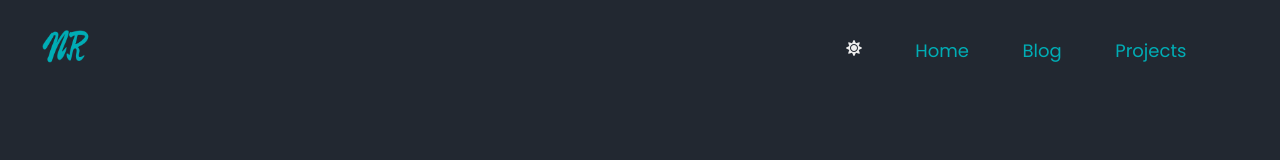
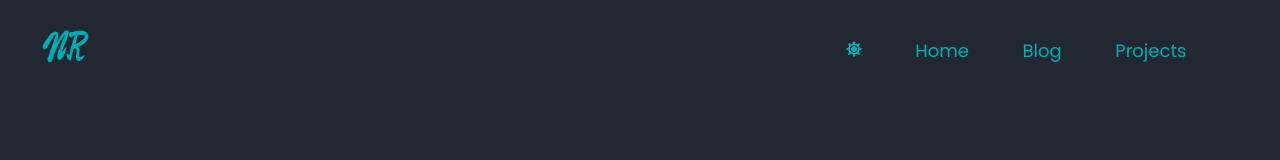
Before and after one commit to MaximusAlvarez/MyWebsite, an Angular app: page /blog in a window 1280 px wide. Shown: the top 160 px of the page. Built offline with nearby package versions, Linux system fonts and the light colour scheme; what ngx-typed-js would draw is missing.

Commit message:
fixed all color issues in theme changing

```diff
--- a/src/app/app.component.html
+++ b/src/app/app.component.html
@@ -32,7 +32,12 @@
     </mat-drawer>
     <div class="navbar">
         <div class="navbar-start">
-			<img src="../assets/logoDark.png" *ngIf="isDarkTheme | async" style="width: 50px;" alt="" />
+            <img
+                src="../assets/logoDark.png"
+                *ngIf="isDarkTheme | async"
+                style="width: 50px;"
+                alt=""
+            />
             <img
                 src="../assets/logoLight.png"
                 *ngIf="(isDarkTheme | async) === false"
@@ -40,21 +45,32 @@
                 alt=""
             />
         </div>
-		<div class="navbar-end" *ngIf="!smallScreen">
-			<fa-icon [icon]="faSun" *ngIf="isDarkTheme | async" (click)="toggleTheme(false)"></fa-icon>
-			<fa-icon [icon]="faMoon" *ngIf="(isDarkTheme | async) === false" (click)="toggleTheme(true)"></fa-icon>
-			<div class="middle" [routerLink]="['/']">Home</div>
-			<div class="middle" [routerLink]="['/blog']">Blog</div>
-			<div class="middle" [routerLink]="['/projects']">Projects</div>
-		</div>
-		<button
-			mat-icon-button
-			class="icon sidebarButton"
+        <div class="navbar-end">
+            <span class="sidebarButton" [ngClass]="{ 'marginLeftAuto': smallScreen }">
+                <fa-icon
+                    class="icon"
+                    [icon]="faSun"
+                    *ngIf="isDarkTheme | async"
+                    (click)="toggleTheme(false)"
+                ></fa-icon>
+                <fa-icon
+                    class="icon"
+                    [icon]="faMoon"
+                    *ngIf="(isDarkTheme | async) === false"
+                    (click)="toggleTheme(true)"
+                ></fa-icon>
+                <fa-icon
+                    class="icon"
+                    [icon]="faBars"
+                    size="2x"
                     *ngIf="smallScreen"
                     (click)="drawer.toggle()"
-		>
-			<fa-icon [icon]="faBars" size="2x"></fa-icon>
-		</button>
+                ></fa-icon>
+            </span>
+            <div class="middle" *ngIf="!smallScreen" [routerLink]="['/']">Home</div>
+            <div class="middle" *ngIf="!smallScreen" [routerLink]="['/blog']">Blog</div>
+            <div class="middle" *ngIf="!smallScreen" [routerLink]="['/projects']">Projects</div>
+        </div>
     </div>
     <div class="container">
         <router-outlet></router-outlet>
@@ -73,7 +89,11 @@
                 <a href="mailto:mail@nikhilrajesh.com" target="_blank" class="icon">
                     <fa-icon [icon]="faEnvelope" size="2x"> </fa-icon>
                 </a>
-				<a href="https://www.linkedin.com/in/nikhil-rajesh1999" target="_blank" class="icon">
+                <a
+                    href="https://www.linkedin.com/in/nikhil-rajesh1999"
+                    target="_blank"
+                    class="icon"
+                >
                     <fa-icon [icon]="faLinkedIn" size="2x"> </fa-icon>
                 </a>
                 <a href="https://github.com/Ph4t3/" target="_blank" class="icon">
--- a/src/app/app.component.scss
+++ b/src/app/app.component.scss
@@ -31,6 +31,17 @@
 		min-width: 35%;
 		padding-right: 2.5rem;
 
+		span {
+			display: flex;
+			align-items: center;
+		}
+		.marginLeftAuto {
+			margin-left: auto;
+			fa-icon {
+				margin: 0 10px;
+			}
+		}
+
 		div {
 			font-family: "Poppins", sans-serif;
 			color: $darkPrimary;
@@ -61,11 +72,8 @@
 			transform: scaleX(1);
 		}
 	}
-	.sidebarButton {
-		padding-right: 2.5rem;
-	}
 }
-.sidebarButton {
+.sidebarButton button{
 	background-color: transparent;
 	border: 0;
 	outline: 0;
@@ -129,8 +137,11 @@
 		div {
 			color: $lightPrimary;
 		}
+		div:hover {
+			color: $lightSecondary;
+		}
 		.middle:before {
-			background-color: $lightPrimary;
+			background-color: $lightSecondary;
 		}
 	}
 	.sidebar {
--- a/src/app/blog-entries/redpwn-ctf2020/redpwn-ctf2020.component.scss
+++ b/src/app/blog-entries/redpwn-ctf2020/redpwn-ctf2020.component.scss
@@ -89,7 +89,7 @@ i {
         border-bottom: 2px solid $lightPrimaryText;
     }
     a:hover {
-		color: $lightPrimary;
+        color: $lightSecondary;
     }
     table {
         border: 1px solid $lightPrimary;
--- a/src/app/blog/blog.component.scss
+++ b/src/app/blog/blog.component.scss
@@ -54,9 +54,9 @@
 		border-bottom: 1px solid $lightPrimaryText;
 	}
 	.middle:hover * {
-		color: $lightPrimaryText;
+		color: $lightSecondary;
 	}
 	.middle:before {
-		background-color: $lightPrimary;
+		background-color: $lightSecondary;
 	}
 }
--- a/src/app/projects/projects.component.scss
+++ b/src/app/projects/projects.component.scss
@@ -30,7 +30,7 @@
     }
     mat-card:hover {
         cursor: pointer;
-		box-shadow: 0 0 7px #00acb5b7;
+        box-shadow: 0 0 7px $darkPrimary;
         background-color: #4e505562;
     }
 }
@@ -42,6 +42,9 @@
             color: $lightPrimary;
         }
     }
+    mat-card:hover {
+        box-shadow: 0 0 7px $lightPrimary;
+    }
 }
 
 @media only screen and (max-width: 800px) {
--- a/src/styles.scss
+++ b/src/styles.scss
@@ -26,7 +26,7 @@ html {
 
 :not(pre) > code[class*="language-"],
 pre[class*="language-"] {
-	background: #393e4696;
+	background: #393e46;
 }
 pre {
 	border-radius: 5px;
@@ -64,14 +64,14 @@ mat-drawer-container.darkTheme {
 
 mat-drawer-container.lightTheme {
 	background: $lightBackground !important;
-	* {
+	* :not(code) {
 		color: $lightPrimaryText;
 	}
 	.icon svg path {
 		fill: $lightPrimary !important;
 	}
 	.icon:hover svg path {
-		fill: $lightPrimaryText !important;
+		fill: $lightSecondary !important;
 	}
 	.button {
 	  color: $lightPrimary;
```
Also changed, not shown: 1 other file (tests, documents, lock files or other folders). Lines whose indentation alone changed are shown as unchanged.
